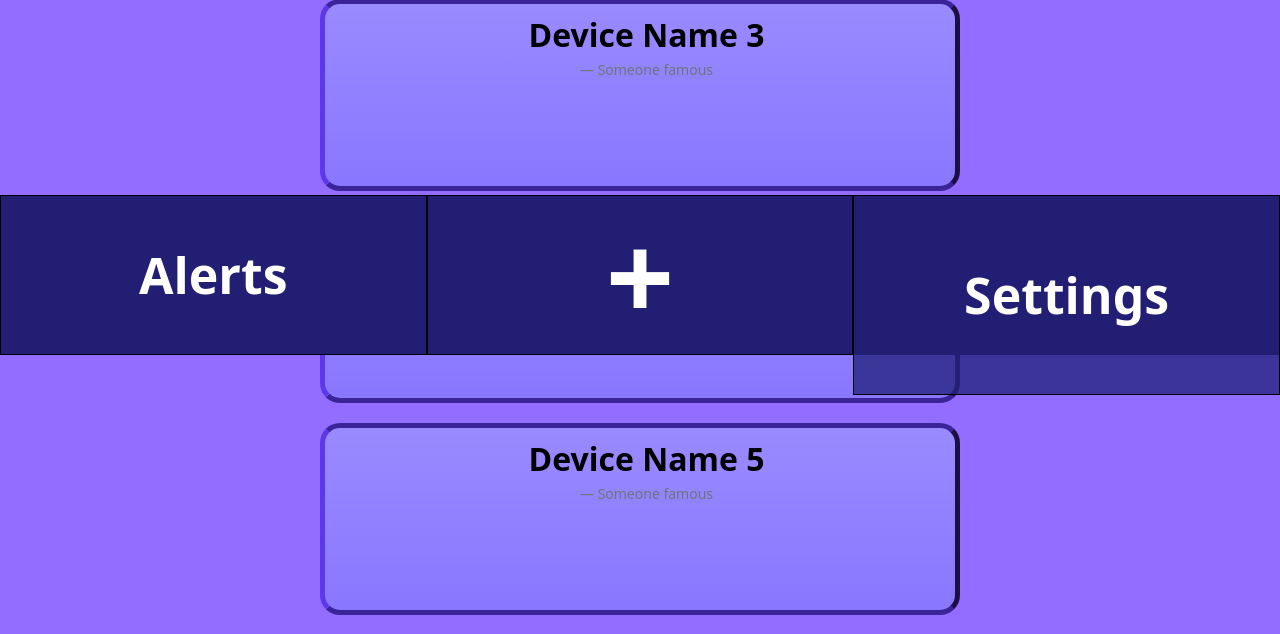
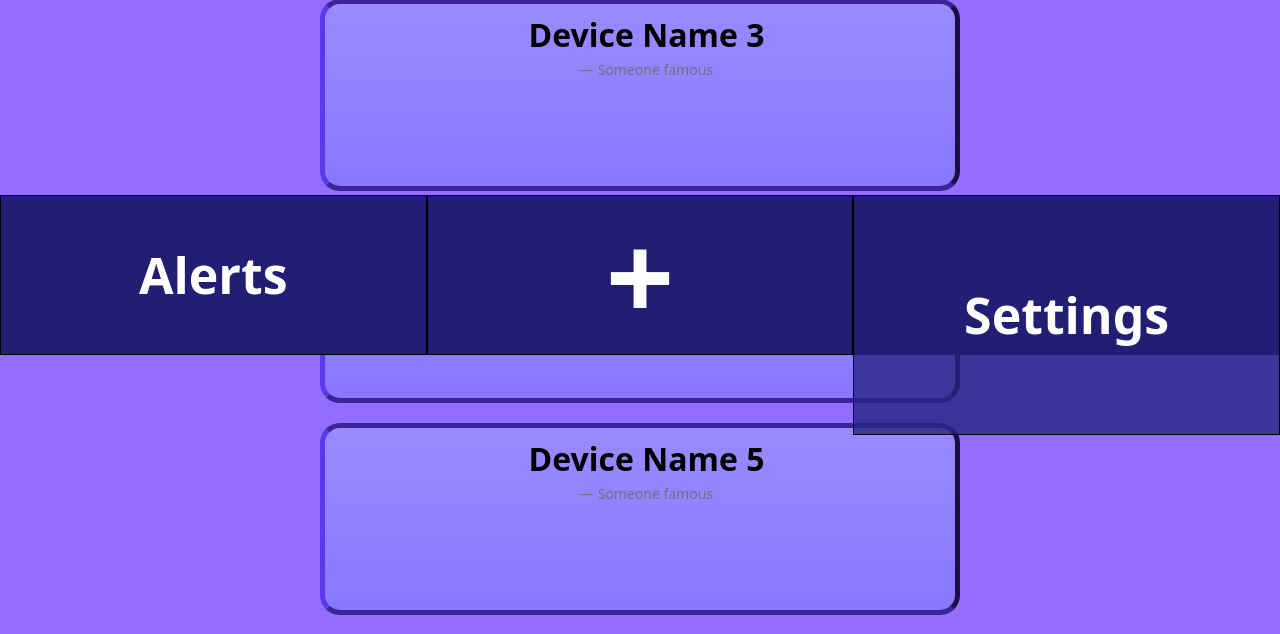
Before and after one commit to williamrl/IoTProject, a Flask app: page /home in a window 1280 px wide. Shown: the part 445-1079 px from the top of the page. Run offline with Flask 3, Linux system fonts and the light colour scheme; the visitor is signed in with stand-in values (Sample User, id 1); tables that the repository leaves empty hold one stand-in row (values such as "Sample post"); some libraries are stand-ins or nearby versions.

Commit message:
Add files via upload

```diff
--- a/templates/home.html
+++ b/templates/home.html
@@ -108,17 +108,19 @@
     <div class="container" style="padding-right: 0px;padding-left: 0px;margin-right: 0px;margin-left: 0px;max-width: 100%;width: 100%;position: fixed;margin-bottom: 0px;margin-top: 0%;height: 20%;background: #110041;">
         <div class="row" style="margin-left: 0px;margin-right: 0px;width: 100%;max-width: 100%;min-width: 100%;height: 100%;">
             <div class="col-md-4" style="padding-right: 0px;padding-left: 0px;margin-top: 0px;height: 100%;">
-                <div style="height: 100%;"><button class="btn btn-primary" type="submit" style="min-height: 100%;height: 200px;max-height: 100%;max-width: 100%;width: initial;min-width: 100%;background: rgba(39,38,129,0.8);font-size: 50px;font-weight: bold;border-radius: 0px;line-height: 20px;border-color: rgb(0,0,0);">Alerts</button></div>
+                    <div style="height: 100%;"><button class="btn btn-primary" type="submit" style="min-height: 100%;height: 200px;max-height: 100%;max-width: 100%;width: initial;min-width: 100%;background: rgba(39,38,129,0.8);font-size: 50px;font-weight: bold;border-radius: 0px;line-height: 20px;border-color: rgb(0,0,0);">Alerts</button></div>
             </div>
             <div class="col-md-4" style="padding-right: 0px;padding-left: 0px;height: 100%;">
                 <div style="min-width: 100%;min-height: 0;height: 100%;"><button class="btn btn-primary" type="submit" style="min-height: 100%;height: 100%;max-height: 100%;max-width: 100%;width: initial;min-width: 100%;background: rgba(39,38,129,0.8);font-size: 120px;font-weight: bold;border-radius: 0px;text-align: center;line-height: 20px;border-color: rgb(0,0,0);">+</button></div>
             </div>
             <div class="col-md-4" style="padding-right: 0px;padding-left: 0px;height: 100%;">
-                <form action="{{ url_for('settings') }}" method="get">
-                    <div style="height: 100%;"><button class="btn btn-primary" type="submit" style="min-height: 100%;height: 200px;max-height: 100%;max-width: 100%;width: initial;min-width: 100%;background: rgba(39,38,129,0.8);font-size: 50px;font-weight: bold;border-radius: 0px;line-height: 20px;border-color: rgb(0,0,0);">Settings</button></div>
+                <form action="{{ url_for('settings') }}" method="get" height = 200px>
+                    <div style="height: 100%;"><button class="btn btn-primary" type="submit" style="min-height: 100%;height: 240px;max-height: 100%;max-width: 100%;width: initial;min-width: 100%;background: rgba(39,38,129,0.8);font-size: 50px;font-weight: bold;border-radius: 0px;line-height: 20px;border-color: rgb(0,0,0);">Settings</button></div>
                 </form>
             </div>
+
         </div>
+
     </div>
     <script>
         if("{{dark_mode}}" == "True")
```
